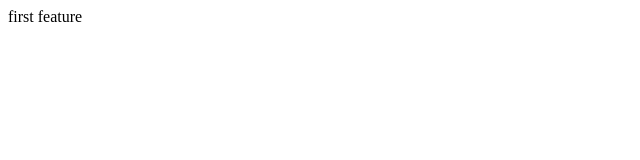
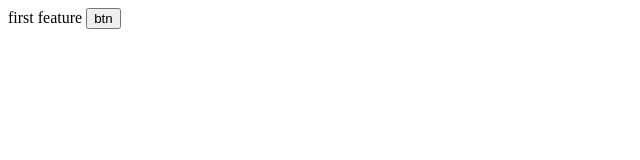
Before and after one commit to AliMonoar45/localRepo, a plain HTML site: page index.html in a window 1280 px wide. Shown: the full height of the page, 0-640 px from the left. Drawn offline with Linux system fonts and the light colour scheme.

Commit message:
add button

```diff
--- a/index.html
+++ b/index.html
@@ -1 +1 @@
-<p>first feature</p>
+<p>first feature <button>btn</button></p>
```
